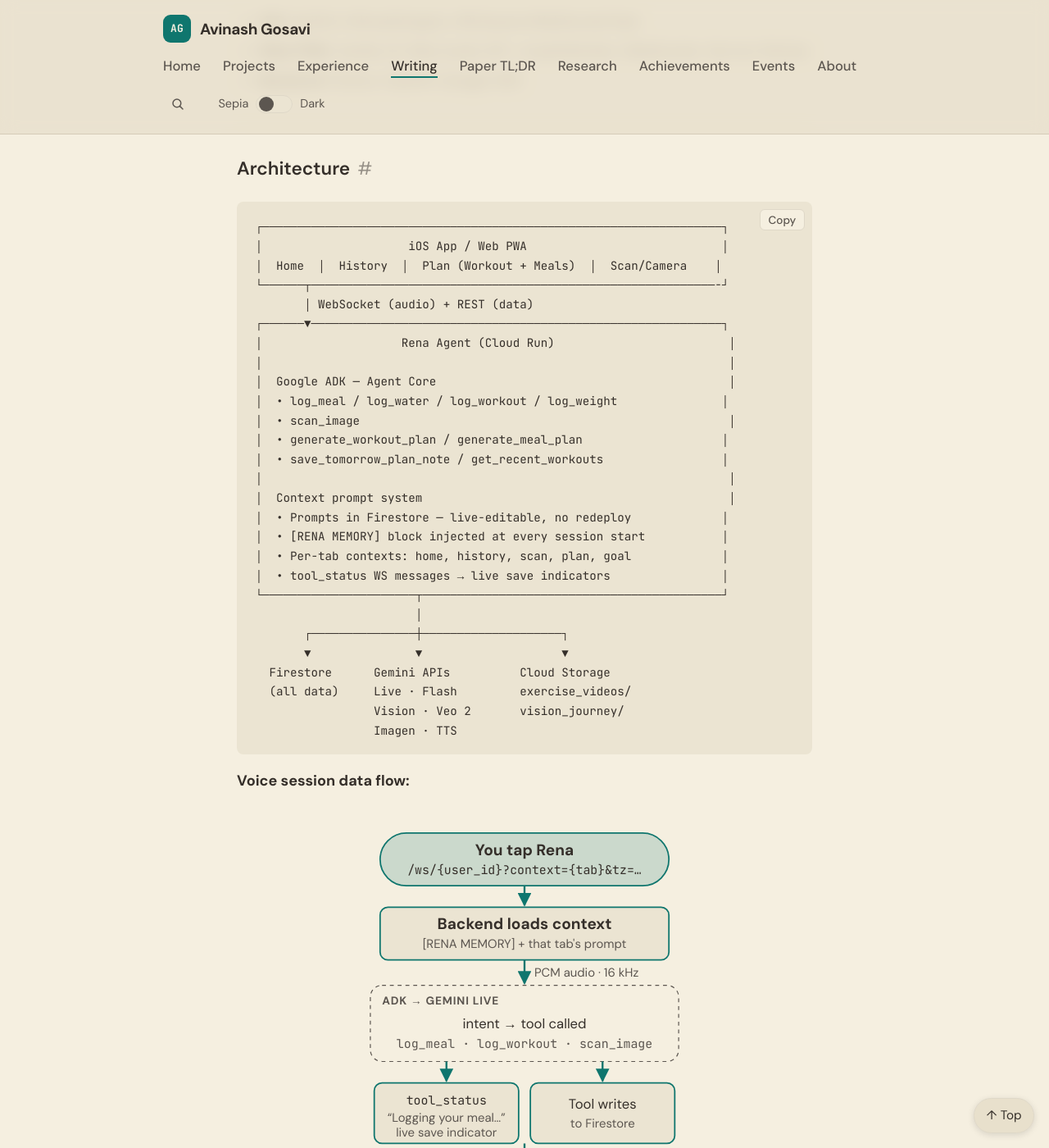
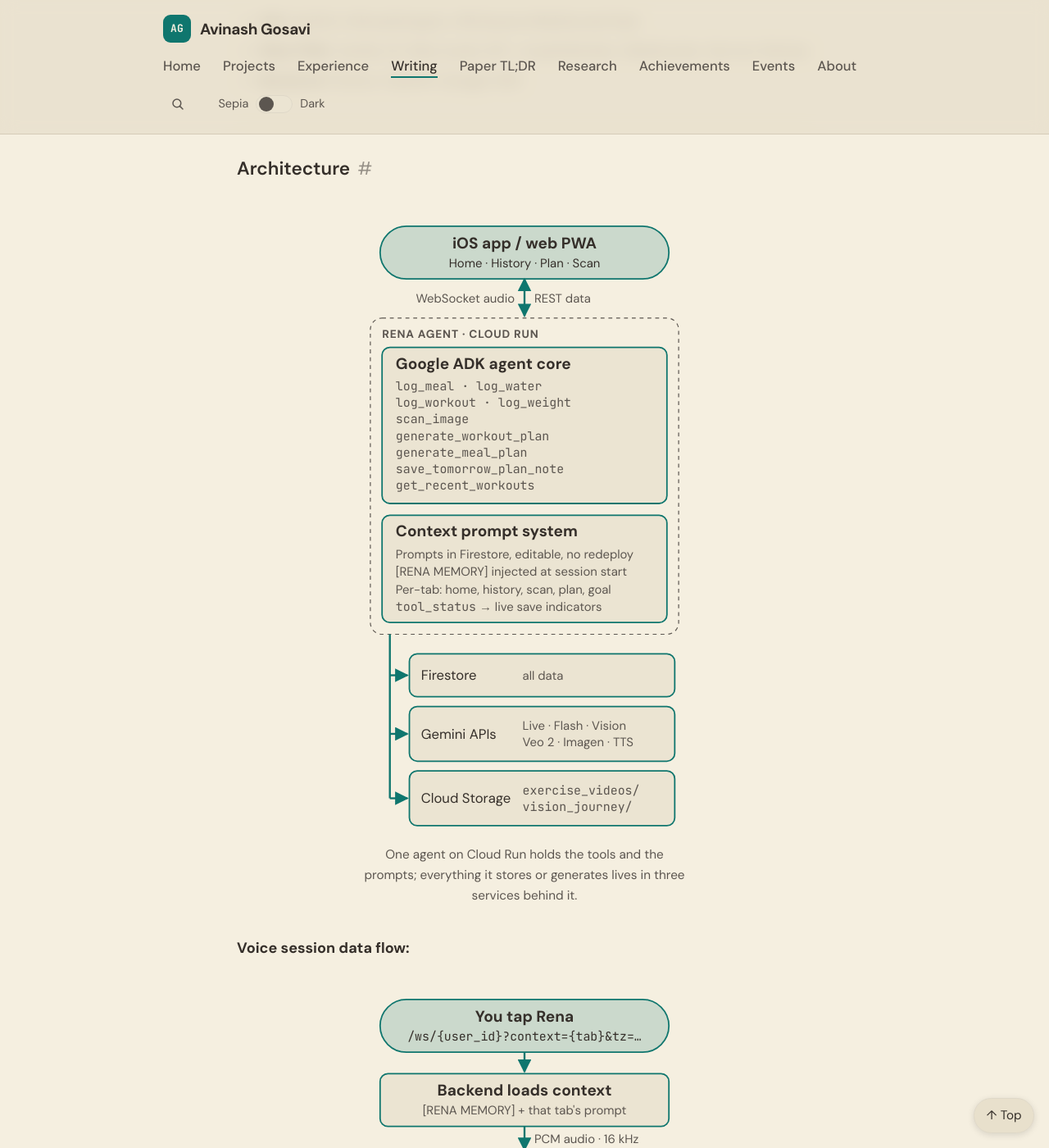
Before and after one commit to aag1091-alt/avinashgosavi.com, a Jekyll site: the page built from _posts/2026-03-16-building-rena-ai-health-companion-gemini-live.md, in a window 1280 px wide and 1400 px high, scrolled down 3529 px. Shown: the whole window at 82% size. Built offline with Jekyll 4.4.1, drawn with Linux system fonts in a browser that asks for light colours.

Commit message:
Rena post: theme-aware architecture diagram replaces wide ASCII box
Co-Authored-By: Claude <noreply@anthropic.com>

````diff
--- a/_data/changelog.yml
+++ b/_data/changelog.yml
@@ -1,5 +1,9 @@
 # Public changelog shown on /changelog and (latest 3) on the homepage.
 # Newest first. desk: Writing | Design | Engineering
+- date: 2026-10-24
+  desk: Design
+  text: The Rena post's architecture is now a phone-friendly diagram that follows the sepia and dark themes — app, agent on Cloud Run, and Firestore, Gemini and Cloud Storage behind it — instead of a wide text box that scrolled sideways.
+  link: /post/building-rena-ai-health-companion-gemini-live/
 - date: 2026-10-23
   desk: Design
   text: The Rena post's voice-session flow is now a phone-friendly diagram that follows the sepia and dark themes — tap, load context, stream audio, call a tool, reply — instead of a wide text block that scrolled sideways.
--- /dev/null
+++ b/_includes/diagrams/rena-architecture.html
@@ -0,0 +1,58 @@
+<figure class="diagram">
+<svg viewBox="0 0 336 634" role="img" aria-labelledby="rena-arch-title rena-arch-desc" xmlns="http://www.w3.org/2000/svg">
+  <title id="rena-arch-title">Rena's architecture: app, agent on Cloud Run, and the services behind it</title>
+  <desc id="rena-arch-desc">The iOS app or web PWA, with Home, History, Plan and Scan tabs, talks to the Rena agent on Cloud Run over a WebSocket for audio and REST for data. Inside the agent, the Google ADK agent core exposes tools: log_meal, log_water, log_workout, log_weight, scan_image, generate_workout_plan, generate_meal_plan, save_tomorrow_plan_note and get_recent_workouts. A context prompt system keeps prompts in Firestore so they can be edited without a redeploy, injects the RENA MEMORY block at every session start, has per-tab contexts for home, history, scan, plan and goal, and sends tool_status WebSocket messages for live save indicators. The agent uses three services: Firestore for all data; Gemini APIs (Live, Flash, Vision, Veo 2, Imagen and TTS); and Cloud Storage with exercise_videos/ and vision_journey/ folders.</desc>
+  <defs>
+    <marker id="rena-arch-arrow" viewBox="0 0 10 10" refX="9" refY="5" markerWidth="7" markerHeight="7" orient="auto-start-reverse">
+      <path class="dg-head" d="M0 0 L10 5 L0 10 z"/>
+    </marker>
+  </defs>
+
+  <rect class="dg-pill" x="20" y="10" width="296" height="54" rx="27"/>
+  <text class="dg-strong" x="168" y="33" text-anchor="middle">iOS app / web PWA</text>
+  <text class="dg-note dg-ink" x="168" y="52" text-anchor="middle">Home · History · Plan · Scan</text>
+  <line class="dg-line" x1="168" y1="64" x2="168" y2="102" marker-start="url(#rena-arch-arrow)" marker-end="url(#rena-arch-arrow)"/>
+  <text class="dg-note" x="158" y="88" text-anchor="end">WebSocket audio</text>
+  <text class="dg-note" x="178" y="88">REST data</text>
+
+  <rect class="dg-group" x="10" y="104" width="316" height="324" rx="12"/>
+  <text class="dg-label" x="22" y="124">Rena agent · Cloud Run</text>
+
+  <rect class="dg-box" x="22" y="134" width="292" height="160" rx="8"/>
+  <text class="dg-strong" x="36" y="156">Google ADK agent core</text>
+  <text class="dg-note dg-mono" x="36" y="178">log_meal · log_water</text>
+  <text class="dg-note dg-mono" x="36" y="195">log_workout · log_weight</text>
+  <text class="dg-note dg-mono" x="36" y="212">scan_image</text>
+  <text class="dg-note dg-mono" x="36" y="229">generate_workout_plan</text>
+  <text class="dg-note dg-mono" x="36" y="246">generate_meal_plan</text>
+  <text class="dg-note dg-mono" x="36" y="263">save_tomorrow_plan_note</text>
+  <text class="dg-note dg-mono" x="36" y="280">get_recent_workouts</text>
+
+  <rect class="dg-box" x="22" y="306" width="292" height="110" rx="8"/>
+  <text class="dg-strong" x="36" y="328">Context prompt system</text>
+  <text class="dg-note" x="36" y="350">Prompts in Firestore, editable, no redeploy</text>
+  <text class="dg-note" x="36" y="368">[RENA MEMORY] injected at session start</text>
+  <text class="dg-note" x="36" y="386">Per-tab: home, history, scan, plan, goal</text>
+  <text class="dg-note" x="36" y="404"><tspan class="dg-mono">tool_status</tspan> → live save indicators</text>
+
+  <line class="dg-line" x1="30" y1="428" x2="30" y2="596"/>
+  <line class="dg-line" x1="30" y1="470" x2="48" y2="470" marker-end="url(#rena-arch-arrow)"/>
+  <line class="dg-line" x1="30" y1="530" x2="48" y2="530" marker-end="url(#rena-arch-arrow)"/>
+  <line class="dg-line" x1="30" y1="596" x2="48" y2="596" marker-end="url(#rena-arch-arrow)"/>
+
+  <rect class="dg-box" x="50" y="448" width="272" height="44" rx="8"/>
+  <text class="dg-body" x="62" y="475">Firestore</text>
+  <text class="dg-note" x="166" y="475">all data</text>
+
+  <rect class="dg-box" x="50" y="502" width="272" height="56" rx="8"/>
+  <text class="dg-body" x="62" y="535">Gemini APIs</text>
+  <text class="dg-note" x="166" y="526">Live · Flash · Vision</text>
+  <text class="dg-note" x="166" y="543">Veo 2 · Imagen · TTS</text>
+
+  <rect class="dg-box" x="50" y="568" width="272" height="56" rx="8"/>
+  <text class="dg-body" x="62" y="601">Cloud Storage</text>
+  <text class="dg-note dg-mono" x="166" y="592">exercise_videos/</text>
+  <text class="dg-note dg-mono" x="166" y="609">vision_journey/</text>
+</svg>
+<figcaption>One agent on Cloud Run holds the tools and the prompts; everything it stores or generates lives in three services behind it.</figcaption>
+</figure>
--- a/_posts/2026-03-16-building-rena-ai-health-companion-gemini-live.md
+++ b/_posts/2026-03-16-building-rena-ai-health-companion-gemini-live.md
@@ -75,35 +75,7 @@ Four tabs, each with a dedicated voice context:
 
 ## Architecture
 
-```
-┌──────────────────────────────────────────────────────────────────┐
-│                     iOS App / Web PWA                            │
-│  Home  │  History  │  Plan (Workout + Meals)  │  Scan/Camera    │
-└──────┬──────────────────────────────────────────────────────────-┘
-       │ WebSocket (audio) + REST (data)
-┌──────▼───────────────────────────────────────────────────────────┐
-│                    Rena Agent (Cloud Run)                         │
-│                                                                   │
-│  Google ADK — Agent Core                                          │
-│  • log_meal / log_water / log_workout / log_weight               │
-│  • scan_image                                                     │
-│  • generate_workout_plan / generate_meal_plan                    │
-│  • save_tomorrow_plan_note / get_recent_workouts                 │
-│                                                                   │
-│  Context prompt system                                            │
-│  • Prompts in Firestore — live-editable, no redeploy             │
-│  • [RENA MEMORY] block injected at every session start           │
-│  • Per-tab contexts: home, history, scan, plan, goal             │
-│  • tool_status WS messages → live save indicators                │
-└──────────────────────┬───────────────────────────────────────────┘
-                       │
-       ┌───────────────┼────────────────────┐
-       ▼               ▼                    ▼
-  Firestore      Gemini APIs          Cloud Storage
-  (all data)     Live · Flash         exercise_videos/
-                 Vision · Veo 2       vision_journey/
-                 Imagen · TTS
-```
+{% include diagrams/rena-architecture.html %}
 
 **Voice session data flow:**
 
````
